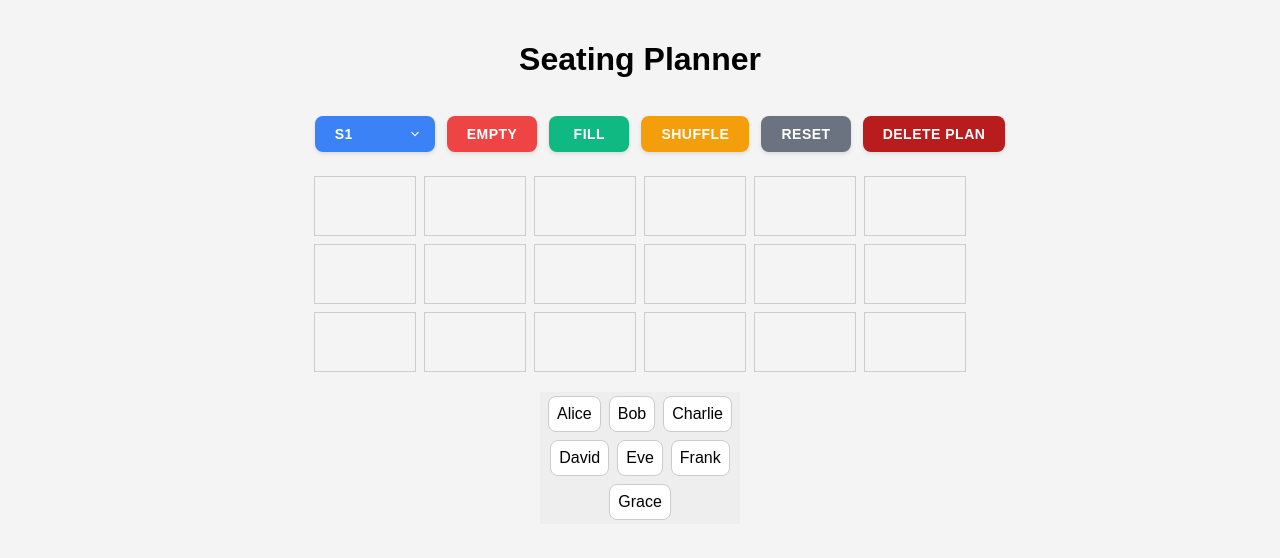
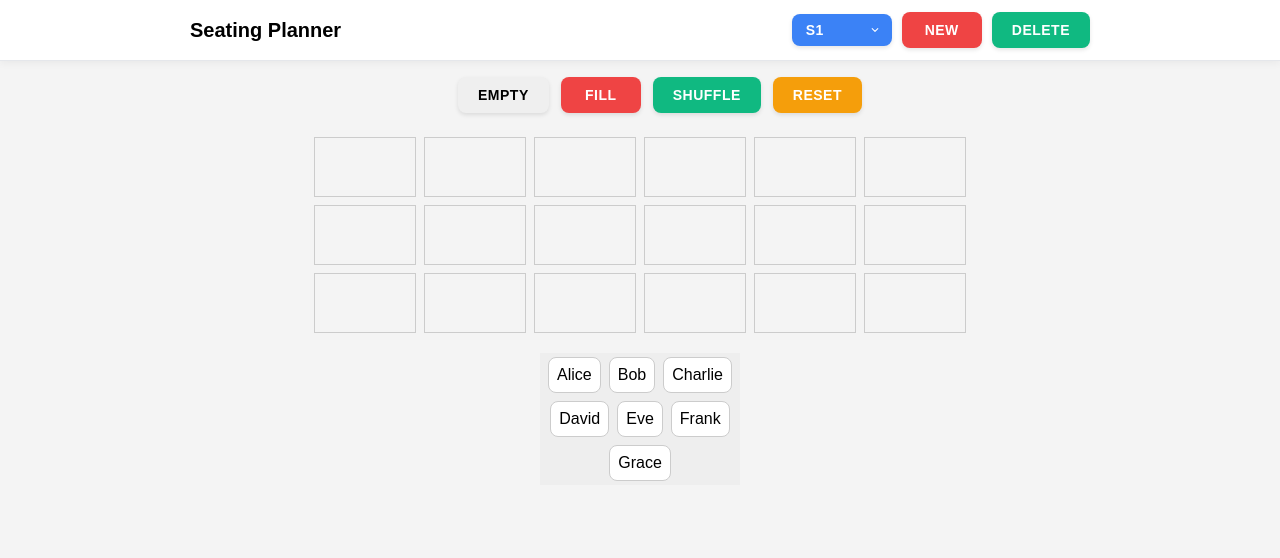
Before and after one commit to blueyorange/seating-planner, a SvelteKit app: page / in a window 1280 px wide. Shown: the top 558 px of the page. Built offline with nearby package versions, Linux system fonts and the light colour scheme.

Commit message:
create plan and move buttons into header

```diff
--- a/src/routes/+page.svelte
+++ b/src/routes/+page.svelte
@@ -15,6 +15,10 @@
   let editingIndex = $state(-1);
   let editingValue = $state("");
   let editInputEl = $state(null);
+  let creatingPlan = $state(false);
+  let newPlanName = $state("");
+  let createInputEl = $state(null);
+  let createDialogEl = $state(null);
 
   let initialPlans = [
     {
@@ -64,6 +68,30 @@
     if (editingIndex !== -1 && editInputEl) {
       editInputEl.focus();
       editInputEl.select?.();
+    }
+  });
+
+  $effect(() => {
+    if (creatingPlan && createInputEl) {
+      createInputEl.focus();
+      createInputEl.select?.();
+    }
+  });
+
+  $effect(() => {
+    if (!createDialogEl) return;
+    if (creatingPlan) {
+      if (!createDialogEl.open) {
+        try {
+          createDialogEl.showModal();
+        } catch (e) {
+          /* ignore if already open */
+        }
+      }
+    } else {
+      if (createDialogEl.open) {
+        createDialogEl.close();
+      }
     }
   });
 
@@ -175,6 +203,62 @@
     }
   }
 
+  function openCreateDialog() {
+    newPlanName = "";
+    creatingPlan = true;
+  }
+
+  function getUniquePlanName(baseName) {
+    const existingNames = new Set(plans.map((p) => p.name));
+    if (!existingNames.has(baseName)) return baseName;
+    let counter = 2;
+    while (existingNames.has(`${baseName} (${counter})`)) {
+      counter += 1;
+    }
+    return `${baseName} (${counter})`;
+  }
+
+  function handleCreateConfirm() {
+    const trimmed = newPlanName.trim();
+    if (!trimmed) {
+      // Keep dialog open; focus input again
+      if (createInputEl) createInputEl.focus();
+      return;
+    }
+    const uniqueName = getUniquePlanName(trimmed);
+    const newPlan = {
+      name: uniqueName,
+      seated: Array(rows * cols).fill(null),
+      unseated: [],
+    };
+    plans.push(newPlan);
+    currentPlanName = uniqueName;
+    creatingPlan = false;
+    newPlanName = "";
+    createInputEl = null;
+    createDialogEl?.close();
+  }
+
+  function handleCreateCancel() {
+    creatingPlan = false;
+    newPlanName = "";
+    createInputEl = null;
+    createDialogEl?.close();
+  }
+
+  function handleCreateKeydown(event) {
+    if (event.key === "Enter") {
+      handleCreateConfirm();
+    } else if (event.key === "Escape") {
+      handleCreateCancel();
+    }
+  }
+
+  function handleCreateSubmit(event) {
+    event.preventDefault();
+    handleCreateConfirm();
+  }
+
   function handleDoubleClick(index) {
     editingIndex = index;
     editingValue = plan.seated[index] || "";
@@ -222,23 +306,28 @@
   }
 </script>
 
-<header>
-  <h1>Seating Planner</h1>
+<header class="app-header">
+  <div class="header-inner">
+    <h1 class="header-title">Seating Planner</h1>
+    <div class="header-actions">
+      <select bind:value={currentPlanName} class="select small">
+        {#each plans as p}
+          <option value={p.name}>{p.name}</option>
+        {/each}
+      </select>
+      <button class="primary" onclick={openCreateDialog}>New</button>
+      <button class="danger" onclick={handleDeletePlan}>Delete</button>
+    </div>
+  </div>
 </header>
 
 <main>
   <div class="container">
     <menu>
-      <select bind:value={currentPlanName} class="select">
-        {#each plans as p}
-          <option value={p.name}>{p.name}</option>
-        {/each}
-      </select>
-      <button onclick={handleEmpty}>Empty</button>
-      <button onclick={handleFill}>Fill</button>
-      <button onclick={handleShuffle}>Shuffle</button>
-      <button onclick={handleReset}>Reset</button>
-      <button class="danger" onclick={handleDeletePlan}>Delete Plan</button>
+      <button class="empty" onclick={handleEmpty}>Empty</button>
+      <button class="fill" onclick={handleFill}>Fill</button>
+      <button class="shuffle" onclick={handleShuffle}>Shuffle</button>
+      <button class="reset" onclick={handleReset}>Reset</button>
     </menu>
     {#if plan}
       <div
@@ -292,18 +381,62 @@
       {/each}
     </ul>
   {/if}
+
+  <dialog class="modal" bind:this={createDialogEl} onclose={handleCreateCancel}>
+    <form method="dialog" onsubmit={handleCreateSubmit} class="modal-form">
+      <h2>Create New Plan</h2>
+      <label for="plan-name">Plan name</label>
+      <input
+        id="plan-name"
+        type="text"
+        placeholder="e.g. S3 or Period 2"
+        bind:value={newPlanName}
+        onkeydown={handleCreateKeydown}
+        bind:this={createInputEl}
+      />
+      <div class="modal-actions">
+        <button value="cancel" onclick={handleCreateCancel}>Cancel</button>
+        <button class="confirm" value="default">Create</button>
+      </div>
+    </form>
+  </dialog>
 </main>
 
 <style>
   :global(body) {
     font-family: Arial, sans-serif;
     margin: 0;
-    padding: 20px;
     background-color: #f4f4f4;
   }
-  header {
-    text-align: center;
-    margin-bottom: 20px;
+  header.app-header {
+    position: sticky;
+    top: 0;
+    z-index: 10;
+    background: #ffffff;
+    border-bottom: 1px solid #e5e7eb;
+    box-shadow: 0 2px 8px rgba(0, 0, 0, 0.05);
+    margin: 0;
+  }
+
+  .header-inner {
+    max-width: 900px;
+    margin: 0 auto;
+    padding: 12px 16px;
+    display: flex;
+    align-items: center;
+    justify-content: space-between;
+    gap: 12px;
+  }
+
+  .header-title {
+    font-size: 20px;
+    margin: 0;
+  }
+
+  .header-actions {
+    display: flex;
+    align-items: center;
+    gap: 10px;
   }
 
   .container {
@@ -345,6 +478,14 @@
     background-position: right 12px center;
     background-size: 16px;
     padding-right: 40px;
+  }
+
+  .select.small {
+    padding: 8px 14px;
+    min-width: 100px;
+    background-position: right 10px center;
+    background-size: 14px;
+    padding-right: 32px;
   }
 
   .select:hover {
@@ -440,6 +581,79 @@
     box-shadow: 0 4px 8px rgba(185, 28, 28, 0.3);
   }
 
+  /* Primary button style for actions like create */
+  .primary {
+    background-color: #3b82f6;
+    color: white;
+  }
+
+  .primary:hover {
+    background-color: #2563eb;
+    transform: translateY(-1px);
+    box-shadow: 0 4px 8px rgba(59, 130, 246, 0.3);
+  }
+
+  .confirm {
+    background-color: #10b981;
+    color: white;
+  }
+
+  .confirm:hover {
+    background-color: #059669;
+    transform: translateY(-1px);
+    box-shadow: 0 4px 8px rgba(16, 185, 129, 0.3);
+  }
+
+  /* Modal styles using native dialog */
+  dialog.modal::backdrop {
+    background: rgba(0, 0, 0, 0.4);
+  }
+
+  dialog.modal {
+    border: none;
+    background: #ffffff;
+    border-radius: 12px;
+    padding: 20px;
+    width: calc(100% - 32px);
+    max-width: 420px;
+    box-shadow: 0 10px 25px rgba(0, 0, 0, 0.15);
+  }
+
+  .modal h2 {
+    margin: 0 0 12px;
+  }
+
+  .modal label {
+    display: block;
+    font-size: 14px;
+    color: #374151;
+    margin-bottom: 6px;
+  }
+
+  .modal input[type="text"] {
+    width: 100%;
+    max-width: 100%;
+    box-sizing: border-box;
+    padding: 10px 12px;
+    border: 2px solid #e5e7eb;
+    border-radius: 8px;
+    font-size: 14px;
+    outline: none;
+    transition: all 0.2s ease;
+  }
+
+  .modal input[type="text"]:focus {
+    border-color: #3b82f6;
+    box-shadow: 0 0 0 3px rgba(59, 130, 246, 0.1);
+  }
+
+  .modal-actions {
+    display: flex;
+    gap: 12px;
+    justify-content: flex-end;
+    margin-top: 16px;
+  }
+
   .edit-input {
     width: 100%;
     height: 100%;
```
